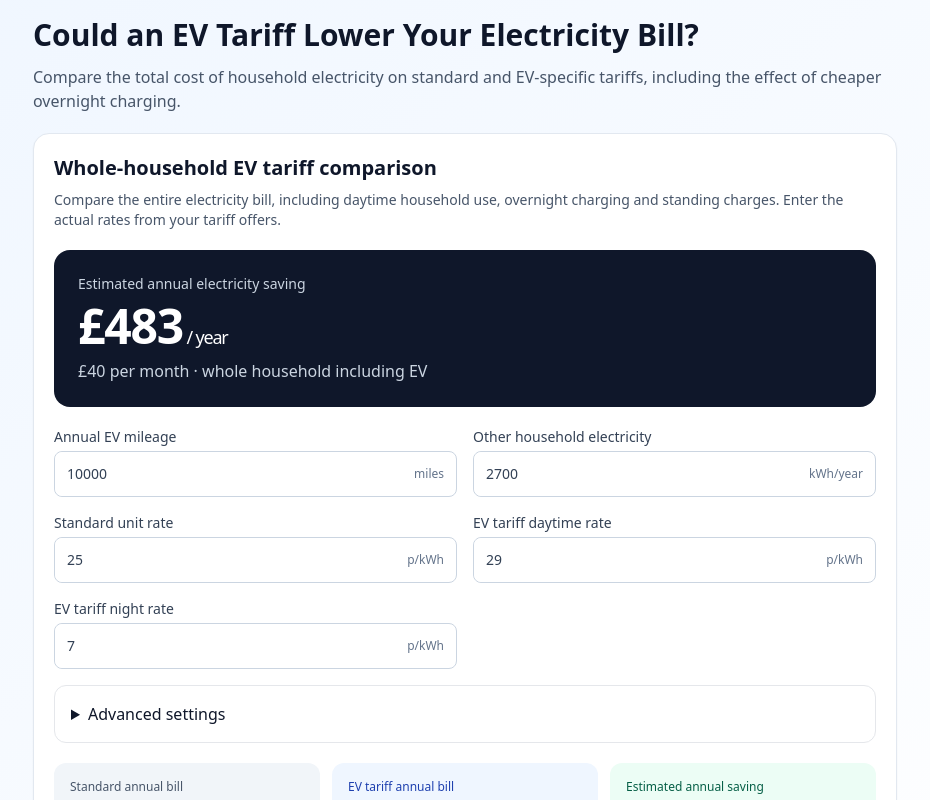
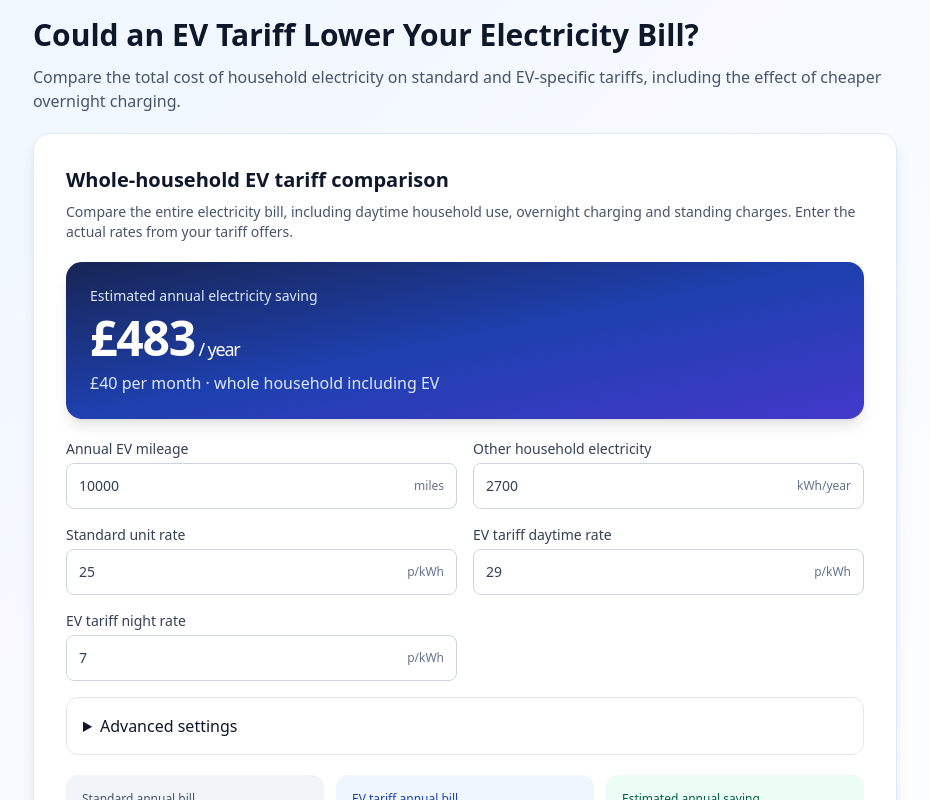
Before and after one commit to nxd519-rgb/uk-energy-checker, a Next.js app: page / in a window 1280 px wide. Shown: the part 2960-3760 px from the top of the page, without its empty margins (175-1105 px from the left). Built offline with nearby package versions, Linux system fonts and the light colour scheme.

Commit message:
Refresh energy checker visual design with category colour palettes

```diff
--- a/components/SmartEVTariffComparison.tsx
+++ b/components/SmartEVTariffComparison.tsx
@@ -11,10 +11,10 @@ export default function SmartEVTariffComparison(){
  const dayKwh=house+chargeKwh-nightKwh;
  const evAnnual=nightKwh*night/100+dayKwh*day/100+365*evStanding/100;
  const saving=standardAnnual-evAnnual;
- return <section className="mt-5 rounded-2xl border border-slate-200 bg-white p-5 shadow-sm">
+ return <section className="mt-5 rounded-2xl border border-blue-100 bg-white p-5 shadow-lg sm:p-8">
   <h3 className="text-xl font-bold text-slate-900">Whole-household EV tariff comparison</h3>
   <p className="mt-2 text-sm text-slate-600">Compare the entire electricity bill, including daytime household use, overnight charging and standing charges. Enter the actual rates from your tariff offers.</p>
-  <div className="mt-5 rounded-2xl bg-slate-900 p-6 text-white" aria-live="polite"><p className="text-sm text-slate-300">{saving>=0?"Estimated annual electricity saving":"Estimated extra annual electricity cost"}</p><p className="mt-2 text-5xl font-extrabold tracking-tight">{money(Math.abs(saving))}<span className="text-lg font-normal"> / year</span></p><p className="mt-2 text-slate-300">{money(Math.abs(saving)/12)} per month · whole household including EV</p></div>
+  <div className="mt-5 rounded-2xl bg-gradient-to-br from-blue-950 via-blue-800 to-indigo-700 p-6 text-white shadow-lg" aria-live="polite"><p className="text-sm text-blue-100">{saving>=0?"Estimated annual electricity saving":"Estimated extra annual electricity cost"}</p><p className="mt-2 text-5xl font-extrabold tracking-tight">{money(Math.abs(saving))}<span className="text-lg font-normal"> / year</span></p><p className="mt-2 text-blue-100">{money(Math.abs(saving)/12)} per month · whole household including EV</p></div>
   <div className="mt-5 grid gap-4 sm:grid-cols-2">
    <Field label="Annual EV mileage" value={miles} set={setMiles} unit="miles"/><Field label="Other household electricity" value={house} set={setHouse} unit="kWh/year"/>
    <Field label="Standard unit rate" value={standard} set={setStandard} unit="p/kWh"/><Field label="EV tariff daytime rate" value={day} set={setDay} unit="p/kWh"/>
```
